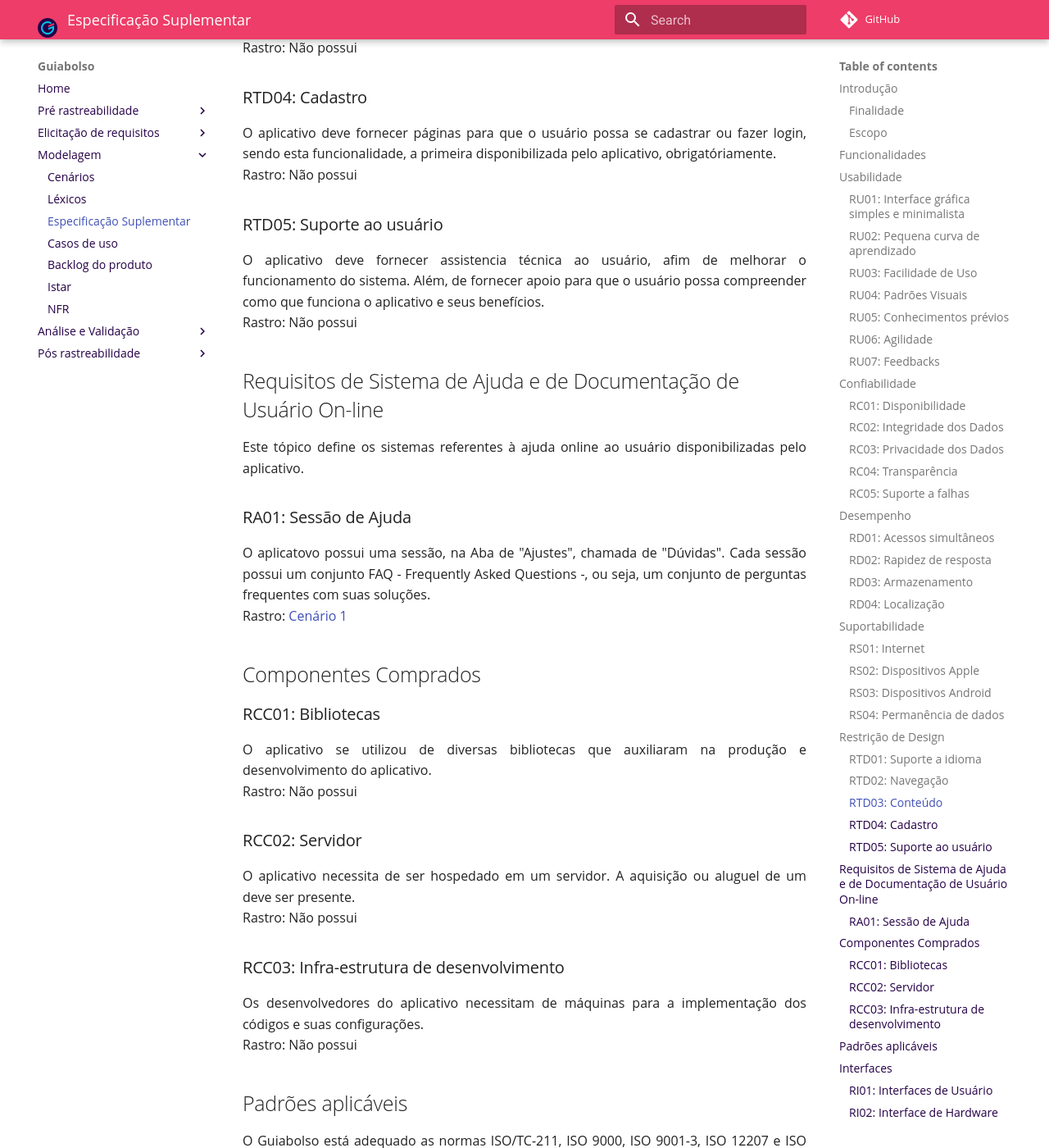
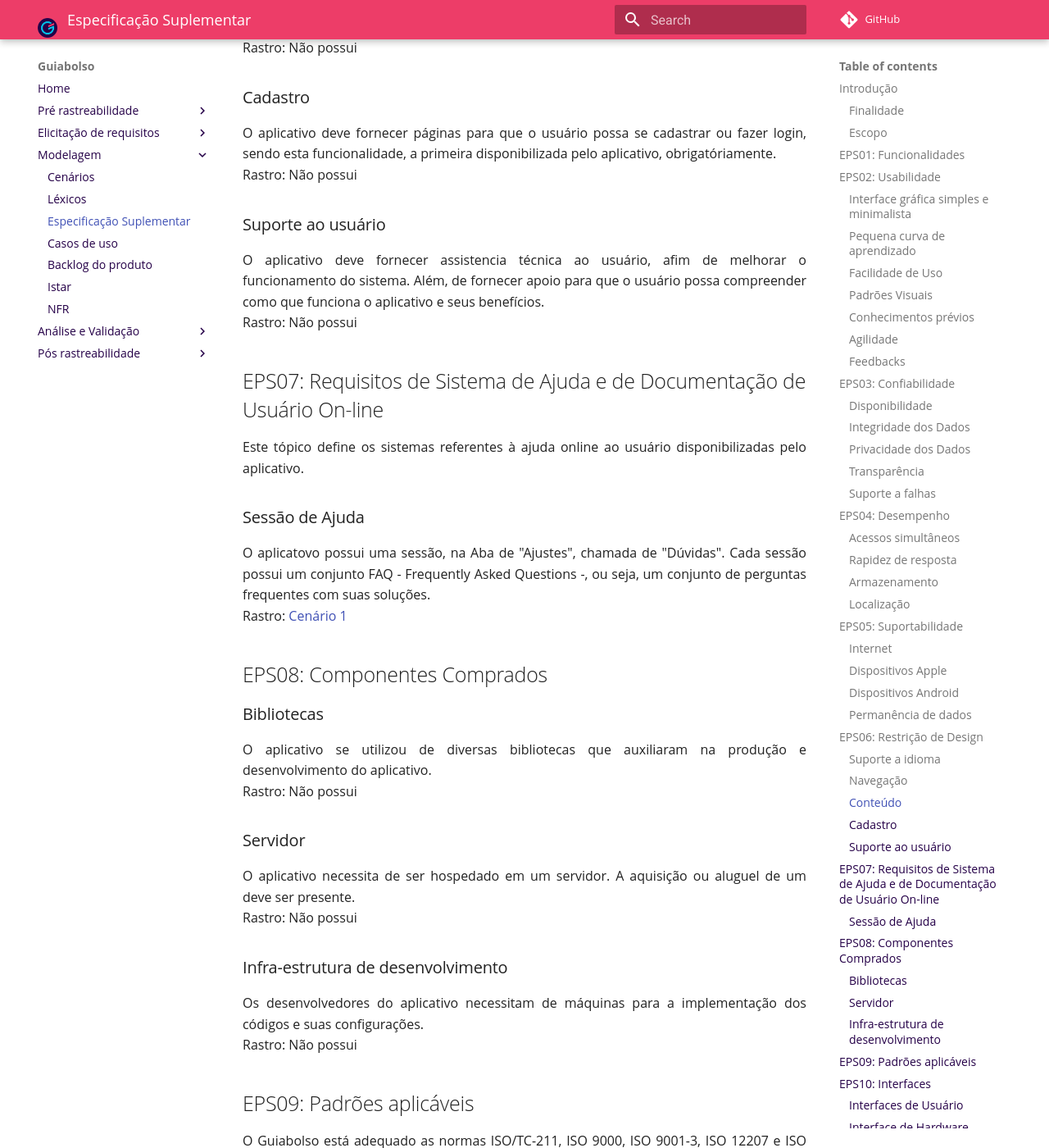
Before and after one commit to fga-disciplinas/2019.1-Guia-Bolso, an MkDocs documentation site: the page built from docs/modelagem/especificacao.md, in a window 1280 px wide and 1400 px high, scrolled down 5163 px. Shown: the whole window at 82% size. Built offline with MkDocs 1.6.1 and Material for MkDocs 9.7.7, drawn with Linux system fonts in a browser that asks for light colours; comment, search, counter and statistics services are not loaded; old or Windows-style settings are respelled for this version of MkDocs; some of the changed text lies outside the part shown.

Commit message:
Ajustando index especificação suplementar e finalizando requisitos não-funcionais
Falta tratar os elos dos requisitos não-funcionais

```diff
--- a/docs/modelagem/especificacao.md
+++ b/docs/modelagem/especificacao.md
@@ -10,208 +10,208 @@ Este documento tem por finalidade definir os requisitos não funcionais do aplic
 
 Esta especificação define os requisitos não-funcionais associados a usabilidade, confiabilidade, desempenho e suportabilidade, interfaces do sistema, restrições de design, requisitos de licenciamento, observações legais e padrões aplicáveis da aplicação móvel do Guiabolso.
 
-## Funcionalidades
+## EPS01: Funcionalidades
 
 As funcionalidades já elicitadas podem ser encontradas por toda a [documentação](https://fga-disciplinas.github.io/2019.1-Guia-Bolso/) feita pelo grupo.
 
-## Usabilidade
+## EPS02: Usabilidade
 
 Este tópico específica os requisitos relacionados a qualidade da interação do usuário com o aplicativo.
 
-### RU01: Interface gráfica simples e minimalista
+### Interface gráfica simples e minimalista
 
 A interface gráfica deve ser simples e minimalista, com design intuitivo e sem excesso de comandos, sendo fácil de ser utilizada e reduzindo o tempo necessário para realizar qualquer tarefa dentro da aplicação.<br>Rastro: [Questionário](../elicitacao-de-requisitos/questionario.md)
 
-### RU02: Pequena curva de aprendizado
+### Pequena curva de aprendizado
 
 O aplicativo deve ter e dicas ou tutoriais de uso para que o usuário tenha um aprendizado rápido e pequeno. Além de ter um padrão de fluxo lógico para que o usuário possa ser treinado enquanto usa a aplicação.
 <br> Rastro: Não possui.
 
-### RU03: Facilidade de Uso
+### Facilidade de Uso
 
 O usuário executa ações críticas em no máximo 5 clicks.
 <br> Rastro: Não possui.
 
-### RU04: Padrões Visuais
+### Padrões Visuais
 
 A interface deve utilizar padrões visuais de informação com cores e ícones intuitivos que ajude na identificação de itens e de funcionalidades.
 <br> Rastro: [Questionário](../elicitacao-de-requisitos/questionario.md) e [Brainstorm 1](../../elicitacao-de-requisitos/brainstorm/#brainstorm-1-elicitacao-de-requisitos)
 
-### RU05: Conhecimentos prévios
+### Conhecimentos prévios
 
 A aplicação exigirá do usuário que ele saiba usar sistema móveis Androids ou IOS e que tenha conhecimentos mínimos relacionados ao controle de finanças como: renda, gasto, transação, conta bancária etc.
 <br>Rastro: [RichPicture 2](../../pre-rastreabilidade/richpicture/#rp02-usabilidade)
 
-### RU06: Agilidade
+### Agilidade
 
 O aplicativo deve oferecer agilidade no momento em que o usuário executa funcionalidades básicas e principais.
 <br> Rastro: [Questionário](../elicitacao-de-requisitos/questionario.md) e [Brainstorm 1](../../elicitacao-de-requisitos/brainstorm/#brainstorm-1-elicitacao-de-requisitos)
 
-### RU07: *Feedbacks*
+### *Feedbacks*
 
 O sistema deve dar *feedbacks* ao usuário, de forma que ele entenda o antes, durante e depois das suas ações no sistema.
 <br> Rastro: Não possui.
 
-## Confiabilidade
+## EPS03: Confiabilidade
 
 Os requisitos de confiabilidade demonstram a capacidade da aplicação de manter, em situação hostis, o funcionamento e segurança que foram acordados.
 
-### RC01: Disponibilidade
+### Disponibilidade
 
 Os servidores do  aplicativo devem mantê-lo disponível o maior tempo possível enquanto instalado no celular do usuário. Se houver indisponibildade por motivos de manutenção ou atualização, o usuário deve ser previamente avisado.
 <br> Rastro: Não possui
 
-### RC02: Integridade dos Dados
+### Integridade dos Dados
 
 Os dados exibidos na aplicação devem ser condizentes com o que está no banco de dados e devem sempre estar atualizados, mesmo após uma falha.
 <br> Rastro: Não possui
 
-### RC03: Privacidade dos Dados
+### Privacidade dos Dados
 
 Em caso de ataques ou vazamento de informações, o aplicativo deve passar a confiança para o usuário de que seus dados não serão usados ou acessadospor terceiros que não forma citados na Política de Privacidade.
 <br> Rastro: [Argumentação 1](../../pre-rastreabilidade/argumentacao/#arg01-privacidade-do-usuario)
 
-### RC04: Transparência
+### Transparência
 
 O sistema deve ser transparente quanto as informações que são coletadas do usuário, esclarecendo quais são e como vão ser usadas.
 <br> Rastro: [Argumentação 1](../../pre-rastreabilidade/argumentacao/#arg01-privacidade-do-usuario)
 
-### RC05: Suporte a falhas
+### Suporte a falhas
 
 No caso de falhas, o aplicativo deve dar segurança ao usuário de que a falha vai ser corrigida e não haverá consequências negativas aos dados sensíveis do usuário.
 <br> Rastro: Não possui
 
-## Desempenho
+## EPS04: Desempenho
 
 Especificação da rapidez de resposta e redenrização que o aplicativo deve oferecer
 
-### RD01: Acessos simultâneos
+### Acessos simultâneos
 
 A aplicação deve ter uma lógica de balanceamento de carga de requisições ao servidor, para ser capaz de atender acessos simultâneos de diferentes usuários, cada um em sua devida conta.
 <br> Rastro: Não possui
 
-### RD02: Rapidez de resposta
+### Rapidez de resposta
 
 As requisições devem ser respondidas em no máximo 08 segundos, principalmente nas funcionalidades mais utilizadas, para que a experiência do usuário não seja cansativa e para não deixá-lo impaciente.
 <br> Rastro: [Questionário](../elicitacao-de-requisitos/questionario.md)
 
-### RD03: Armazenamento
+### Armazenamento
 
 O aplicativo precisa de 31MB(*megabyte*) de armazenamento em sistemas Android e 55,6MB em sistemas iOS.
 <br> Rastro: [Guiabolso na Play Store](https://play.google.com/store/apps/details?id=br.com.guiabolso&hl=pt_BR) e [Guiabolso na Apple Store](https://itunes.apple.com/br/app/guiabolso-controle-financeiro/id891087489?mt=8)
 
-### RD04: Localização
+### Localização
 
 Para o aplicativo desempenhar cada vez melhor o oferecimento de dicas da aba Guia e para levantar estatísticas dos usuários, ele precisa de permissão de acesso à localização do dispositivo.
 <br> Rastro: [Argumentação 1](../../pre-rastreabilidade/argumentacao/#arg01-privacidade-do-usuario)
 
-## Suportabilidade
+## EPS05: Suportabilidade
 
 Este tópico descreve o quão portável deve ser o Guiabolso e em quais plataformas ele oferece suporte.
 
-### RS01: Internet
+### Internet
 
 O Guiabolso tem suporte apenas em dispositivos que podem ter acesso à internet.
 <br> Rastro: Não possui
 
-### RS02: Dispositivos Apple
+### Dispositivos Apple
 
 O aplicativo deve suportar dispositivos móveis com sistema iOS 9.0 ou posterior e ser compatível com iPhone, iPad e iPod touch.
 <br> Rastro: [Guiabolso na Apple Store](https://itunes.apple.com/br/app/guiabolso-controle-financeiro/id891087489?mt=8)
 
-### RS03: Dispositivos Android
+### Dispositivos Android
 
 O aplicativo deve suportar dispositivos móveis com sistemas Android 4.1 e versões superiores.
 <br> Rastro: [Guiabolso na Play Store](https://play.google.com/store/apps/details?id=br.com.guiabolso&hl=pt_BR)
 
-### RS04: Permanência de dados
+### Permanência de dados
 
 A aplicação deve suportar acesso por meio de navegadores web e diferentes plataformas mobiles, com a permanência de dados e de preferências de uso do mesmo usuário.
 <br> Rastro: Não possui
 
-## Restrição de Design
+## EPS06: Restrição de Design
 
 Este tópico define todas as restrições de design voltadas para as plataformas em que o aplicativo atua.
 
-### RTD01: Suporte a idioma
+### Suporte a idioma
 
 Por ser um aplicativo nacional, da suporte apenas a língua portuguesa, nativa do Brasil. Ainda que faça alterações no aparelho móvel não e possivel fazer alteração do idioma.
 <br> Rastro: Não possui
 
-### RTD02: Navegação
+### Navegação
 
 O aplicativo possui abas com as principais funcionalidades do sistema. Estas abas permanecem visíveis em todas as telas disponibilizadas pelo aplicativo.
 <br> Rastro: Não possui
 
-### RTD03: Conteúdo
+### Conteúdo
 
 O aplicativo deve disponibilizar ao usuário sua principal funcionalidade assim que acessar o aplicativo, no caso, visualizar suas finanças.
 <br> Rastro: Não possui
 
-### RTD04: Cadastro
+### Cadastro
 
 O aplicativo deve fornecer páginas para que o usuário possa se cadastrar ou fazer login, sendo esta funcionalidade, a primeira disponibilizada pelo aplicativo, obrigatóriamente.
 <br> Rastro: Não possui
 
-### RTD05: Suporte ao usuário
+### Suporte ao usuário
 
 O aplicativo deve fornecer assistencia técnica ao usuário, afim de melhorar o funcionamento do sistema. Além, de fornecer apoio para que o usuário possa compreender como que funciona o aplicativo e seus benefícios.
 <br> Rastro: Não possui
 
-## Requisitos de Sistema de Ajuda e de Documentação de Usuário On-line
+## EPS07: Requisitos de Sistema de Ajuda e de Documentação de Usuário On-line
 
 Este tópico define os sistemas referentes à ajuda online ao usuário disponibilizadas pelo aplicativo.
 
-### RA01: Sessão de Ajuda
+### Sessão de Ajuda
 
 O aplicatovo possui uma sessão, na Aba de "Ajustes", chamada de "Dúvidas". Cada sessão possui um conjunto FAQ - Frequently Asked Questions -, ou seja, um conjunto de perguntas frequentes com suas soluções.
 <br> Rastro: [Cenário 1](../cenarios/#c11-solicitar-suporte)
 
-## Componentes Comprados
+## EPS08: Componentes Comprados
 
-### RCC01: Bibliotecas
+### Bibliotecas
 
 O aplicativo se utilizou de diversas bibliotecas que auxiliaram na produção e desenvolvimento do aplicativo.
 <br> Rastro: Não possui
 
-### RCC02: Servidor
+### Servidor
 
 O aplicativo necessita de ser hospedado em um servidor. A aquisição ou aluguel de um deve ser presente.
 <br> Rastro: Não possui
 
-### RCC03: Infra-estrutura de desenvolvimento
+### Infra-estrutura de desenvolvimento
 
 Os desenvolvedores do aplicativo necessitam de máquinas para a implementação dos códigos e suas configurações.
 <br> Rastro: Não possui
 
-## Padrões aplicáveis
+## EPS09: Padrões aplicáveis
 
 O Guiabolso está adequado as normas ISO/TC-211, ISO 9000, ISO 9001-3, ISO 12207 e ISO 12202.
 <br> Rastro: [Backlog](../backlog/)
 
 
-## Interfaces
+## EPS10: Interfaces
 
 Este tópico define as interfaces que o aplicativo possui.
 
-### RI01: Interfaces de Usuário
+### Interfaces de Usuário
 
 O usuário utilizará as versões do aplicativo disponíveis nas lojas mobile para visualizar e utilizar sua interface.
 <br> Rastro: [Guiabolso na Play Store](https://play.google.com/store/apps/details?id=br.com.guiabolso&hl=pt_BR) e [Guiabolso na Apple Store](https://itunes.apple.com/br/app/guiabolso-controle-financeiro/id891087489?mt=8)
 
-### RI02: Interface de Hardware
+### Interface de Hardware
 
 O hardware deve ser capaz de utilizar conexão com a internet para atender as necessidades de requisições de dados.
 <br> Rastro: Não possui
 
-### RI03: Interface de Software
+### Interface de Software
 
 A interface do aplicativo é desenvolvida voltada para aplicativos Mobile: iOS e Android.
 <br> Rastro: Não possui
 
-## Requisitos de Licenciamento
+## EPS11: Requisitos de Licenciamento
 
-### RL01: Termos de Uso
+### Termos de Uso
 
 O aplicativo apresenta seus termos de uso para que o usuário concorde em utilizar o aplicativo e suas informações dentro dos limites apresentados.
 <br> Rastro: Não possui
```
Also changed, not shown: docs/pos-rastreabilidade/backward.md (+13 -13 lines).
